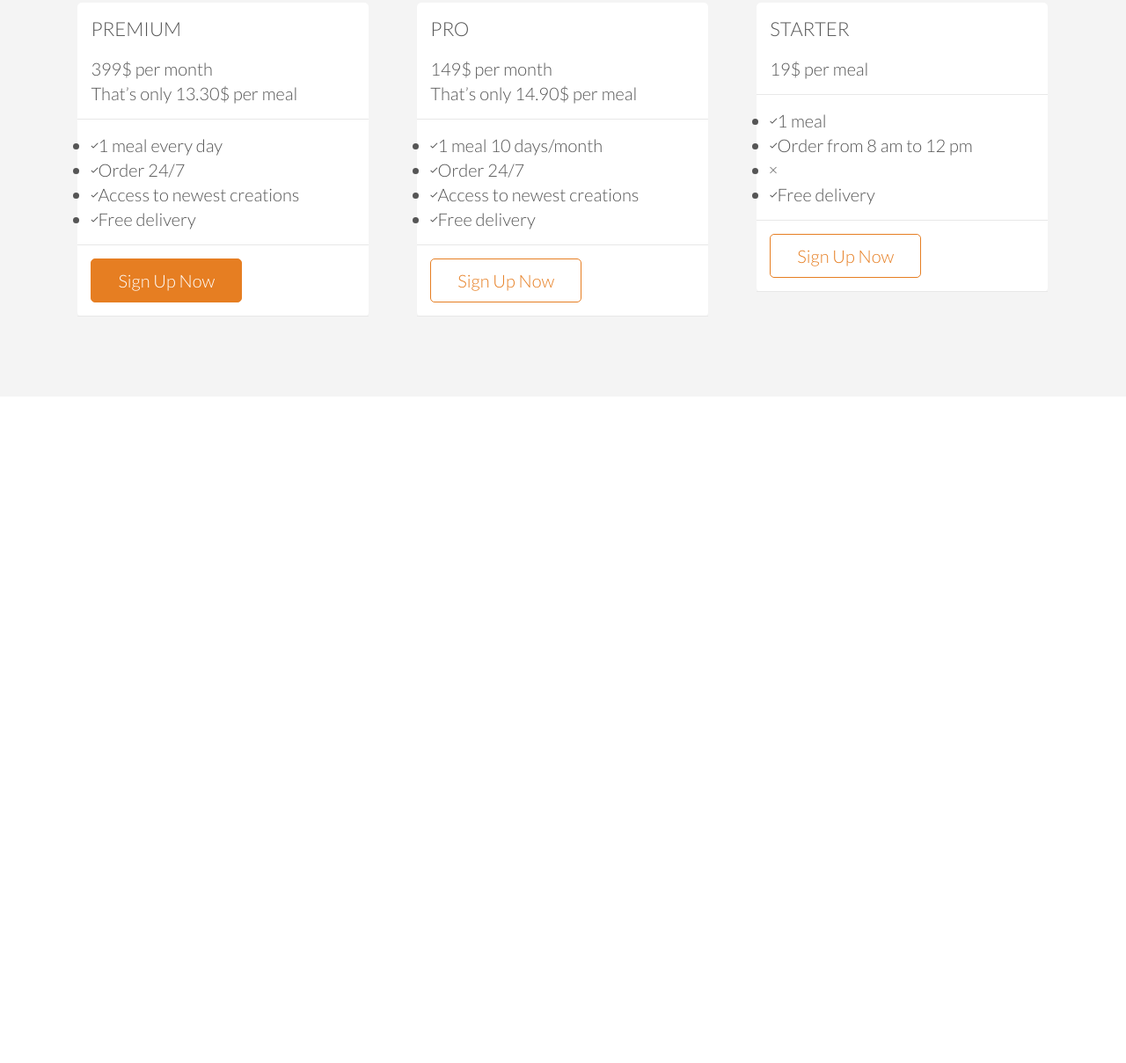
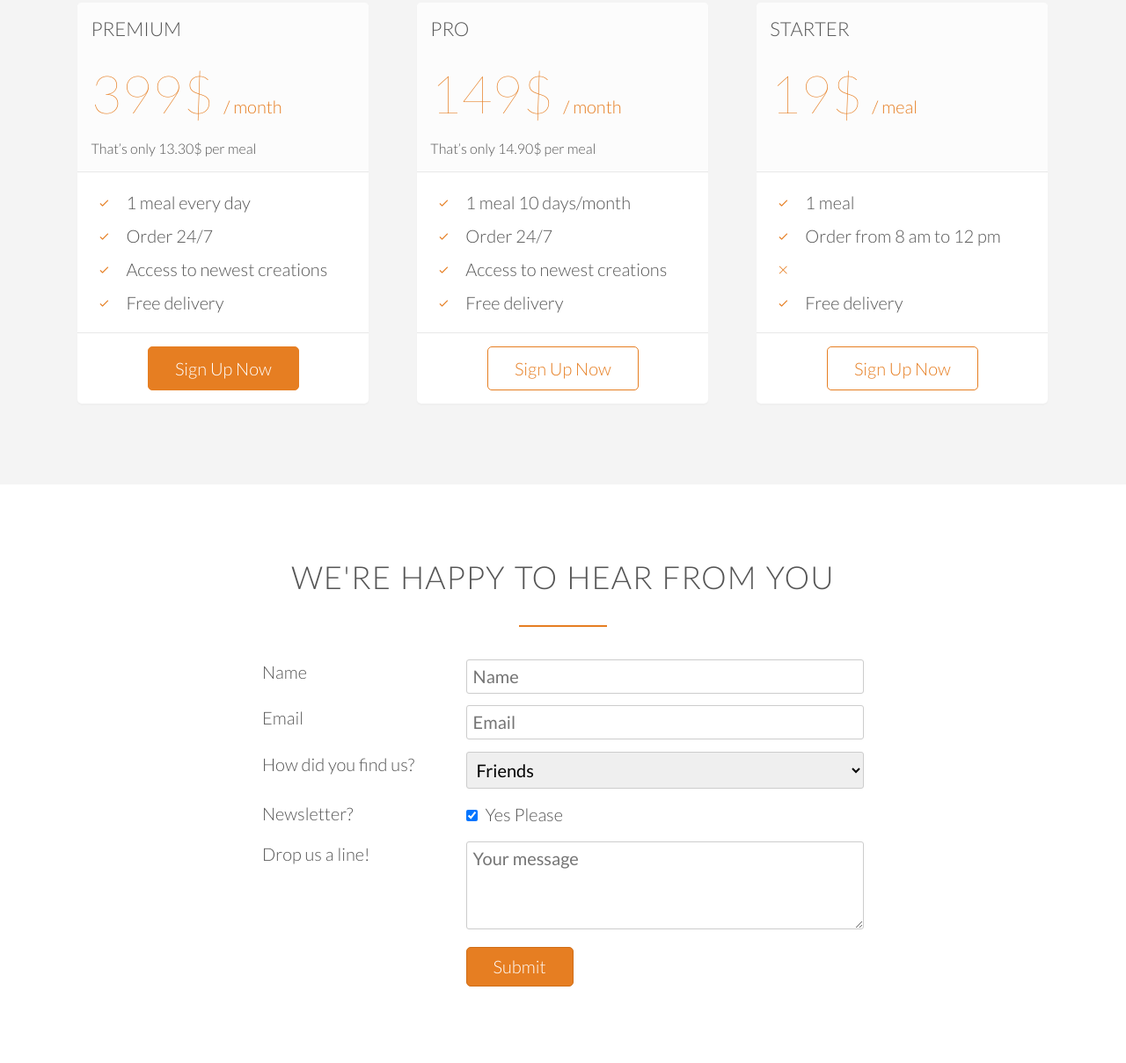
Before and after one commit to SHEFFcode/omnifood, a plain HTML site: page index.html in a window 1280 px wide. Shown: the part 4220-5429 px from the top of the page at 88% size. Before the commit the page ends 4671 px from the top, so only its background shows below. Drawn offline with nearby package versions, Linux system fonts and the light colour scheme.

Commit message:
add the contact us section and style it

```diff
--- a/css/style.css
+++ b/css/style.css
@@ -125,7 +125,8 @@ a:visited {
 }
 /*------------------------------------------------ Buttons ---------------------------------------------------------*/
 .btn:link,
-.btn:visited {
+.btn:visited,
+input[type=submit] {
     display: inline-block;
     padding: 10px 30px;
     font-weight: 300;
@@ -135,7 +136,8 @@ a:visited {
 }
 
 .btn-full:link,
-.btn-full:visited {
+.btn-full:visited,
+input[type=submit] {
     background: #e67e22;
     border: 1px solid #e67e22;
     -webkit-transition: all 0.2s;
@@ -152,12 +154,15 @@ a:visited {
 }
 
 .btn:hover,
-.btn:active {
+.btn:active,
+input[type=submit]:hover,
+input[type=submit]:active {
     background: #cf6d17;
 }
 
 .btn-full:hover,
-.btn-full:active {
+.btn-full:active,
+input[type=submit] {
     border: 1px solid #cf6d17;
 }
 
@@ -374,9 +379,74 @@ cite img {
     border-radius: 5px;
     width: 90%;
     margin-left: 5%;
+    box-shadow: 0 2px 2px #efefef;
 }
 
 .plan-box div {
     padding: 15px;
     border-bottom: 1px solid #e8e8e8;
 }
+
+.plan-box div:first-child {
+    background-color: #fcfcfc;
+    border-top-left-radius: 5px;
+    border-top-right-radius: 5px;
+}
+
+.plan-box div:last-child {
+    text-align: center;
+    border: none;
+}
+
+.plan-price {
+    font-size: 3rem;
+    margin-bottom: 10px;
+    font-weight: 100;
+    color: #e67e22;
+}
+
+.plan-price span {
+    font-size: 1rem;
+    font-weight: 300;
+}
+
+.plan-price-meal {
+    font-size: 0.8rem;
+}
+
+.plan-box ul {
+    list-style: none;
+}
+
+.plan-box ul li {
+    padding: 5px 0;
+}
+/*===================================================================================================================
+                                                      Contact Section
+====================================================================================================================*/
+.contact-form {
+    width: 60%;
+    margin: 0 auto;
+}
+
+input[type=text],
+input[type=email],
+select,
+textarea {
+    width: 100%;
+    padding: 7px;
+    border-radius: 3px;
+    border: 1px solid #ccc;
+}
+
+textarea {
+    height: 100px;
+}
+
+input[type=checkbox] {
+    margin: 10px 5px 10px 0;
+}
+
+*:focus {
+    outline-color: #e67e22;
+}
--- a/index.html
+++ b/index.html
@@ -257,15 +257,15 @@
                     <div class="plan-box">
                         <div>
                             <h3>Premium</h3>
-                            <p class="plan-price">399$ per month</p>
+                            <p class="plan-price">399$ <span>/ month</span></p>
                             <p class="plan-price-meal">That’s only 13.30$ per meal</p>
                         </div>
                         <div>
                             <ul>
-                                <li><i class="ion-ios-checkmark-empty"></i>1 meal every day</li>
-                                <li><i class="ion-ios-checkmark-empty"></i>Order 24/7</li>
-                                <li><i class="ion-ios-checkmark-empty"></i>Access to newest creations</li>
-                                <li><i class="ion-ios-checkmark-empty"></i>Free delivery</li>
+                                <li><i class="ion-ios-checkmark-empty icon-small"></i>1 meal every day</li>
+                                <li><i class="ion-ios-checkmark-empty icon-small"></i>Order 24/7</li>
+                                <li><i class="ion-ios-checkmark-empty icon-small"></i>Access to newest creations</li>
+                                <li><i class="ion-ios-checkmark-empty icon-small"></i>Free delivery</li>
                             </ul>
                         </div>
                         <div>
@@ -277,15 +277,15 @@
                     <div class="plan-box">
                         <div>
                             <h3>Pro</h3>
-                            <p class="plan-price">149$ per month</p>
+                            <p class="plan-price">149$ <span> / month</span></p>
                             <p class="plan-price-meal">That’s only 14.90$ per meal</p>
                         </div>
                         <div>
                             <ul>
-                                <li><i class="ion-ios-checkmark-empty"></i>1 meal 10 days/month</li>
-                                <li><i class="ion-ios-checkmark-empty"></i>Order 24/7</li>
-                                <li><i class="ion-ios-checkmark-empty"></i>Access to newest creations</li>
-                                <li><i class="ion-ios-checkmark-empty"></i>Free delivery</li>
+                                <li><i class="ion-ios-checkmark-empty icon-small"></i>1 meal 10 days/month</li>
+                                <li><i class="ion-ios-checkmark-empty icon-small"></i>Order 24/7</li>
+                                <li><i class="ion-ios-checkmark-empty icon-small"></i>Access to newest creations</li>
+                                <li><i class="ion-ios-checkmark-empty icon-small"></i>Free delivery</li>
                             </ul>
                         </div>
                         <div>
@@ -297,15 +297,15 @@
                     <div class="plan-box">
                         <div>
                             <h3>Starter</h3>
-                            <p class="plan-price">19$ per meal</p>
-                            <p class="plan-price-meal"></p>
+                            <p class="plan-price">19$ <span>/ meal</span></p>
+                            <p class="plan-price-meal">&nbsp;</p>
                         </div>
                         <div>
                             <ul>
-                                <li><i class="ion-ios-checkmark-empty"></i>1 meal</li>
-                                <li><i class="ion-ios-checkmark-empty"></i>Order from 8 am to 12 pm</li>
-                                <li><i class="ion-ios-close-empty"></i></li>
-                                <li><i class="ion-ios-checkmark-empty"></i>Free delivery</li>
+                                <li><i class="ion-ios-checkmark-empty icon-small"></i>1 meal</li>
+                                <li><i class="ion-ios-checkmark-empty icon-small"></i>Order from 8 am to 12 pm</li>
+                                <li><i class="ion-ios-close-empty icon-small"></i></li>
+                                <li><i class="ion-ios-checkmark-empty icon-small"></i>Free delivery</li>
                             </ul>
                         </div>
                         <div>
@@ -316,6 +316,80 @@
             </div>
         </section>
 
+        <section class="section-form">
+            <div class="row">
+                <h2>We're happy to hear from you</h2>
+            </div>
+            <div class="row">
+                <form action="#" method="post" class="contact-form">
+                    <div class="row">
+                        <div class="col span-1-of-3">
+                            <label for="name">Name</label>
+                        </div>
+                        <div class="col span-2-of-3">
+                            <input type="text" name="name" id="name" placeholder="Name" required>
+                        </div>
+                    </div>
+                    <div class="row">
+                        <div class="col span-1-of-3">
+                            <label for="email">Email</label>
+                        </div>
+                        <div class="col span-2-of-3">
+                            <input type="email" name="email" id="email" placeholder="Email" required>
+                        </div>
+                    </div>
+                    <div class="row">
+                        <div class="col span-1-of-3">
+                            <label for="findus">How did you find us?</label>
+                        </div>
+                        <div class="col span-2-of-3">
+                            <select name="findus" id="findus">
+                                <option value="friends" selected>Friends</option>
+                                <option value="search">Search Engine</option>
+                                <option value="advertisement">Advertisement</option>
+                                <option value="other">Some other way</option>
+                            </select>
+                        </div>
+                    </div>
+                    <div class="row">
+                        <div class="col span-1-of-3">
+                            <label for="newsletter">Newsletter?</label>
+                        </div>
+                        <div class="col span-2-of-3">
+                            <input type="checkbox" id="newsletter" name="news" checked> <span>Yes Please</span>
+                        </div>
+                    </div>
+                    <div class="row">
+                        <div class="col span-1-of-3">
+                            <label for="line">Drop us a line!</label>
+                        </div>
+                        <div class="col span-2-of-3">
+                            <textarea name="line" id="line" cols="30" rows="10" placeholder="Your message"></textarea>
+                        </div>
+                    </div>
+
+                    <div class="row">
+                        <div class="col span-1-of-3">
+                            <label>&nbsp;</label>
+                        </div>
+                        <div class="col span-2-of-3">
+                            <input type="submit" value="Submit">
+                        </div>
+                    </div>
+                </form>
+            </div>
+        </section>
+
+        <!-- Section 7: Contact form
+Title:
+
+Fields to include:
+Name
+Email
+How did you find us?
+Newsletter
+Drop us a line
+-->
         <script src="https://ajax.googleapis.com/ajax/libs/jquery/2.2.2/jquery.min.js"></script>
         <script src="js/plugins.js"></script>
         <script src="js/main.js"></script>
```
